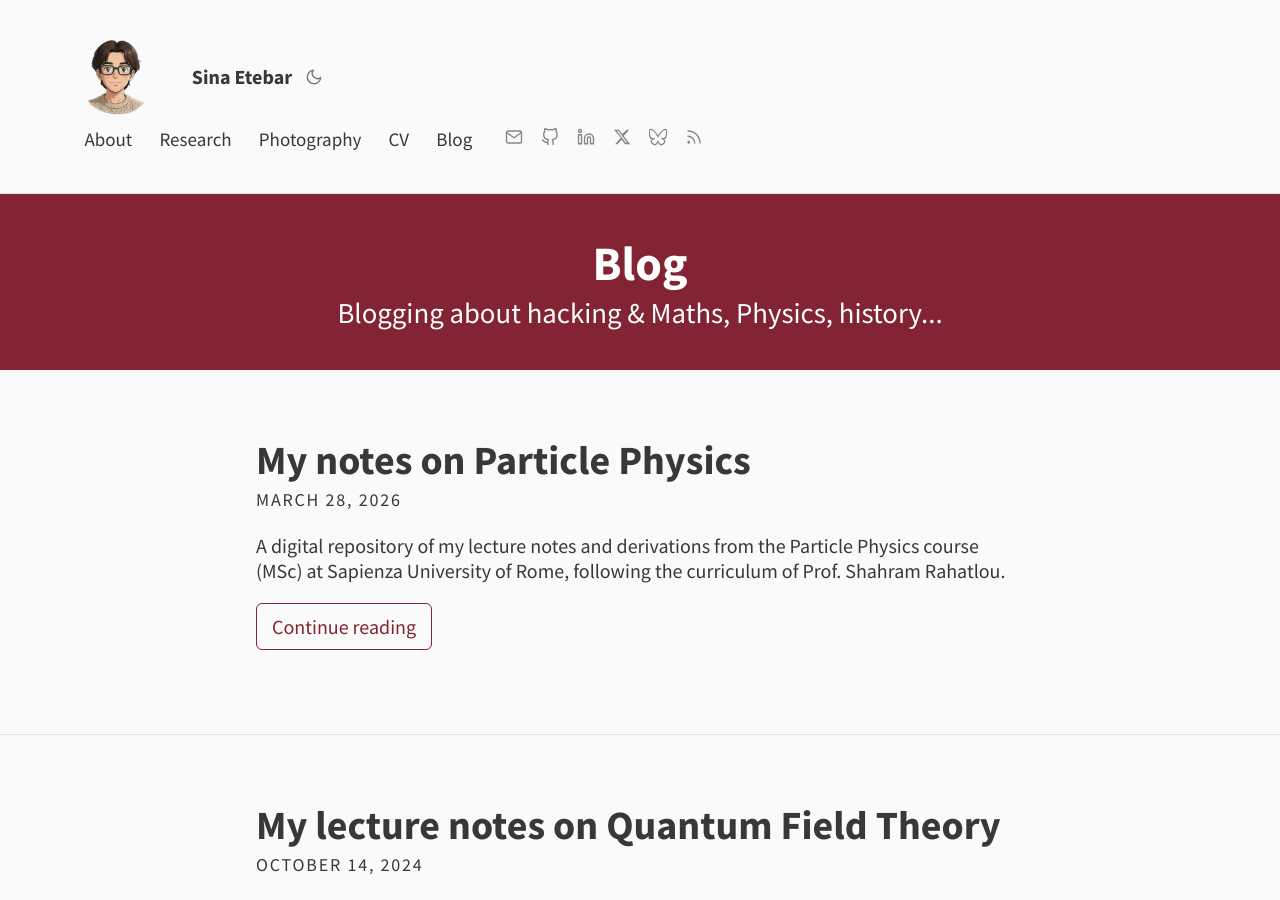
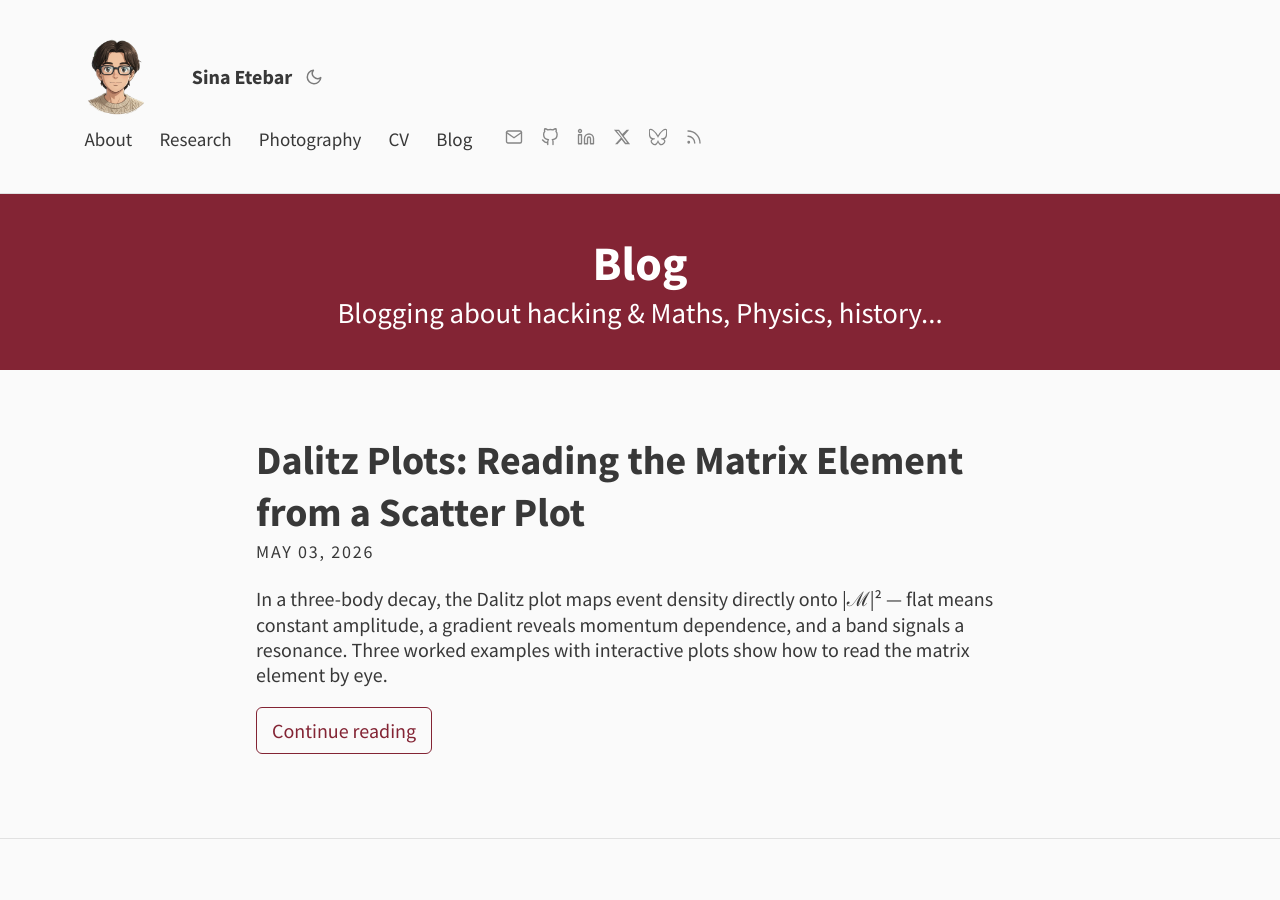
Before and after one commit to SinaEtebar/Website, a Jekyll site: the page built from blog.md, in a window 1280 px wide and 900 px high. Built offline with Jekyll 4.4.1, drawn with Linux system fonts in a browser that asks for light colours.

Commit message:
Update blog.md

```diff
--- a/blog.md
+++ b/blog.md
@@ -12,6 +12,24 @@ feature-img: "assets/img/SNF/header.png"
     <h2>Blogging about hacking & Maths, Physics, history...</h2>
   </div>
  <div class="posts">
+ <div class="post-teaser">
+      <header>
+        <h1>
+          <a class="post-link" href="/2026/05/03/Dalitz.html">
+            Dalitz Plots: Reading the Matrix Element from a Scatter Plot
+          </a>
+        </h1>
+        <p class="meta">
+          May 03, 2026
+        </p>
+      </header>
+      <div class="excerpt">
+      In a three-body decay, the Dalitz plot maps event density directly onto |ℳ|² — flat means constant amplitude, a gradient reveals momentum dependence, and a band signals a resonance. Three worked examples with interactive plots show how to read the matrix element by eye.<br>
+        <a class="button" href="/2026/05/03/Dalitz.html">
+          Continue reading
+        </a>
+      </div>
+   </div>
   <div class="post-teaser">
       <header>
         <h1>
```
